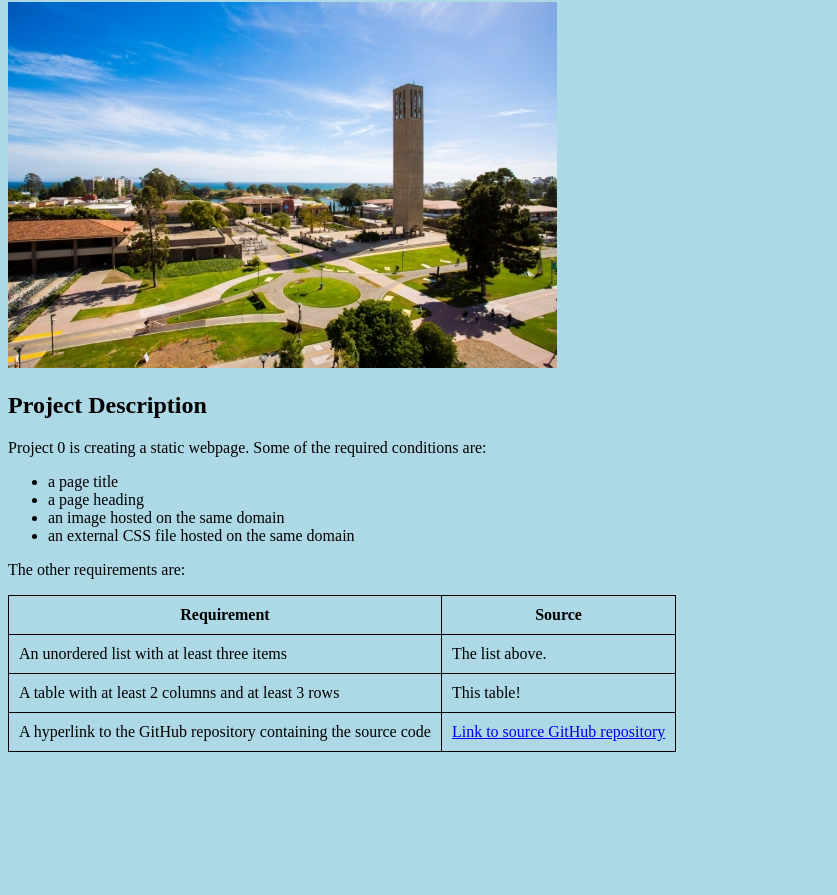
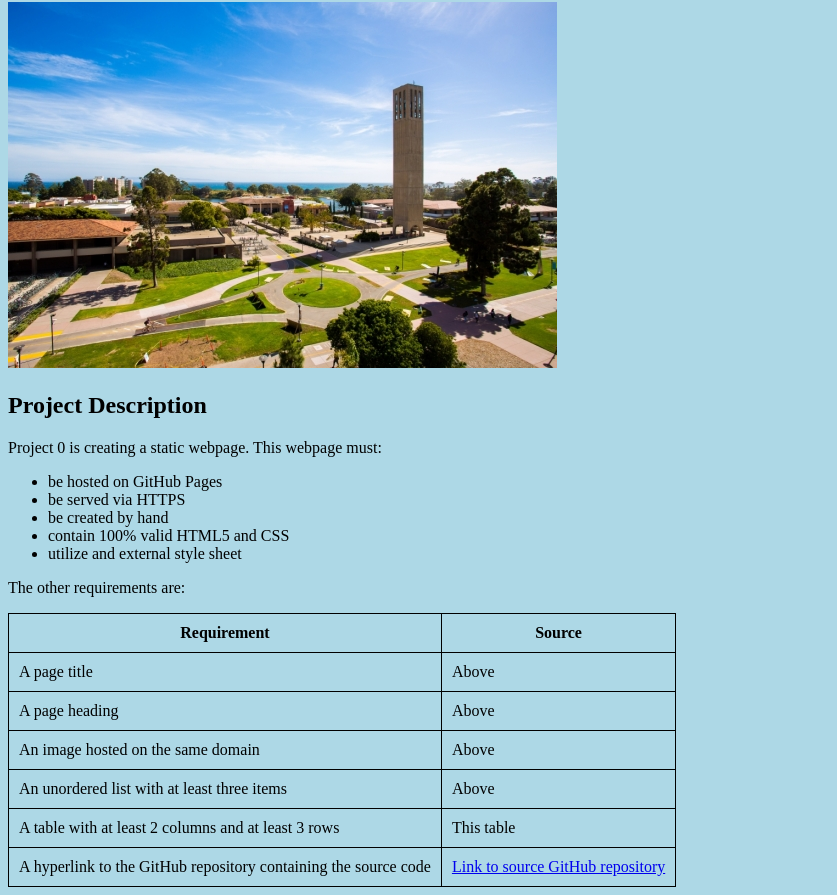
Before and after one commit to sydneylim/cs291a_p0, a plain HTML site: page index.html in a window 1280 px wide. Shown: the part 85-980 px from the top of the page, without its empty margins (0-837 px from the left). Before the commit the page ends 845 px from the top, so only its background shows below. Drawn offline with Linux system fonts and the light colour scheme.

Commit message:
changed content

```diff
--- a/index.html
+++ b/index.html
@@ -8,12 +8,13 @@
         <h1>CMPSC 291A (Scalable Internet Services) Project 0</h1>
         <img src="ucsb_campus.jpg" alt="UCSB Campus">
         <h2>Project Description</h2>
-        <p>Project 0 is creating a static webpage. Some of the required conditions are:</p>
+        <p>Project 0 is creating a static webpage. This webpage must:</p>
         <ul>
-            <li>a page title</li>
-            <li>a page heading</li>
-            <li>an image hosted on the same domain</li>
-            <li>an external CSS file hosted on the same domain</li>
+            <li>be hosted on GitHub Pages</li>
+            <li>be served via HTTPS</li>
+            <li>be created by hand</li>
+            <li>contain 100% valid HTML5 and CSS</li>
+            <li>utilize and external style sheet</li>
         </ul>
 
         <p>The other requirements are:</p>
@@ -23,12 +24,24 @@
                 <th>Source</th>
             </tr>
             <tr>
+                <td>A page title</td>
+                <td>Above</td>
+            </tr>
+            <tr>
+                <td>A page heading</td>
+                <td>Above</td>
+            </tr>
+            <tr>
+                <td>An image hosted on the same domain</td>
+                <td>Above</td>
+            </tr>
+            <tr>
                 <td>An unordered list with at least three items</td>
-                <td>The list above.</td>
+                <td>Above</td>
             </tr>
             <tr>
                 <td>A table with at least 2 columns and at least 3 rows</td>
-                <td>This table!</td>
+                <td>This table</td>
             </tr>
             <tr>
                 <td>A hyperlink to the GitHub repository containing the source code</td>
```
